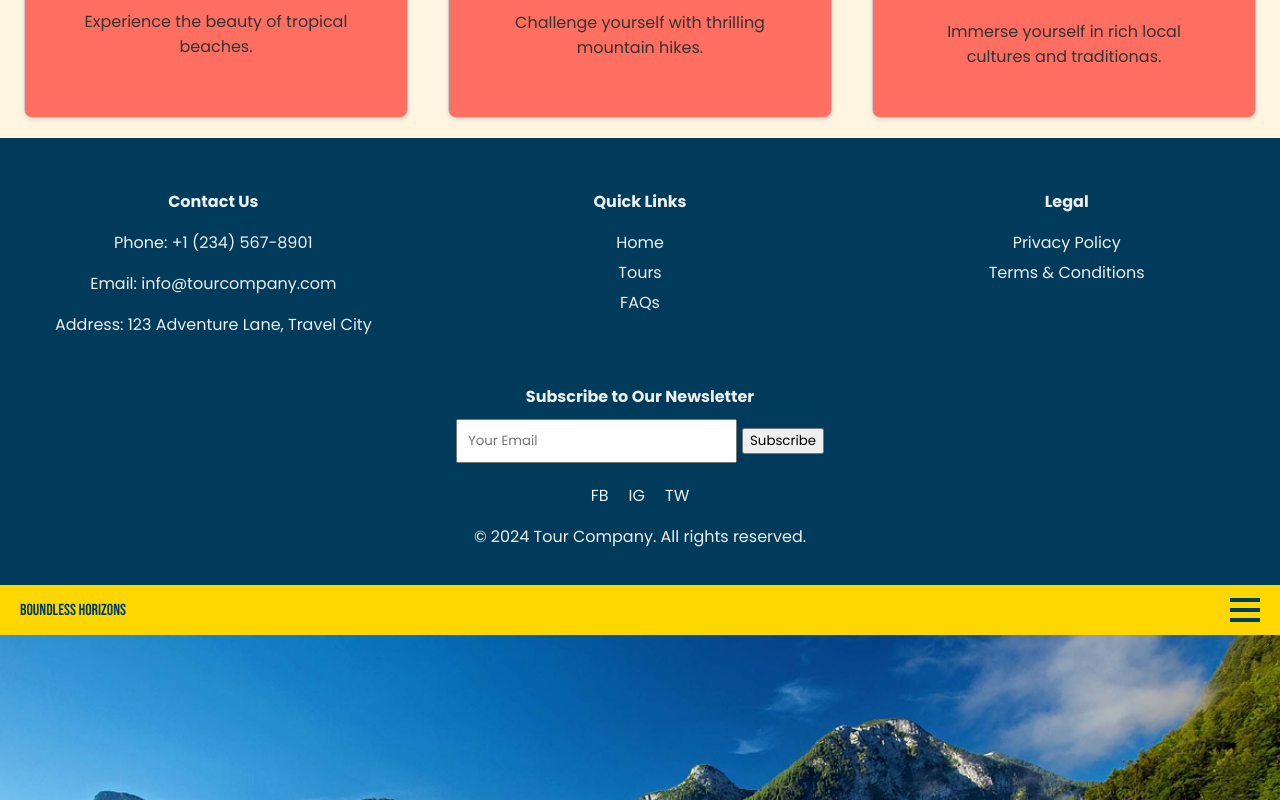
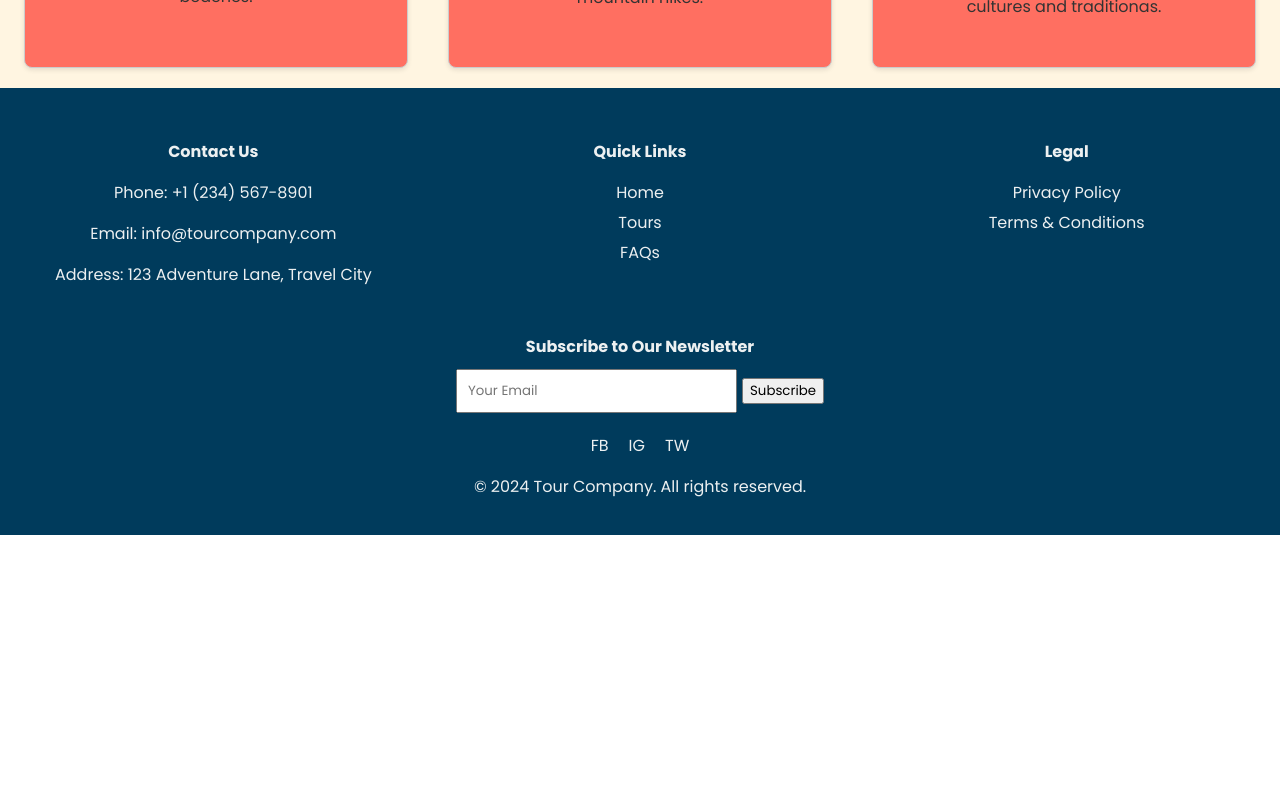
Before and after one commit to rachelmorgan22/Tourism-Website, a React (Create React App) app: page / in a window 1280 px wide. Shown: the part 1220-2020 px from the top of the page. After the commit the page ends 1755 px from the top, so only its background shows below. Built offline with nearby package versions, Linux system fonts and the light colour scheme.

Commit message:
Update App.js

```diff
--- a/src/App.js
+++ b/src/App.js
@@ -10,16 +10,11 @@ import Footer from './components/Footer';
 const App = () => {
   return (
     <Router>
-      <Header />
-      <Home />
       <Routes>
         <Route path="/" element={<Home />} />
         <Route path="/tours" element={<Tours />} />
         <Route path="/faq" element={<FAQ />} />
       </Routes>
-      <div>
-        <Footer />
-      </div>
     </Router>
   );
 };
```
